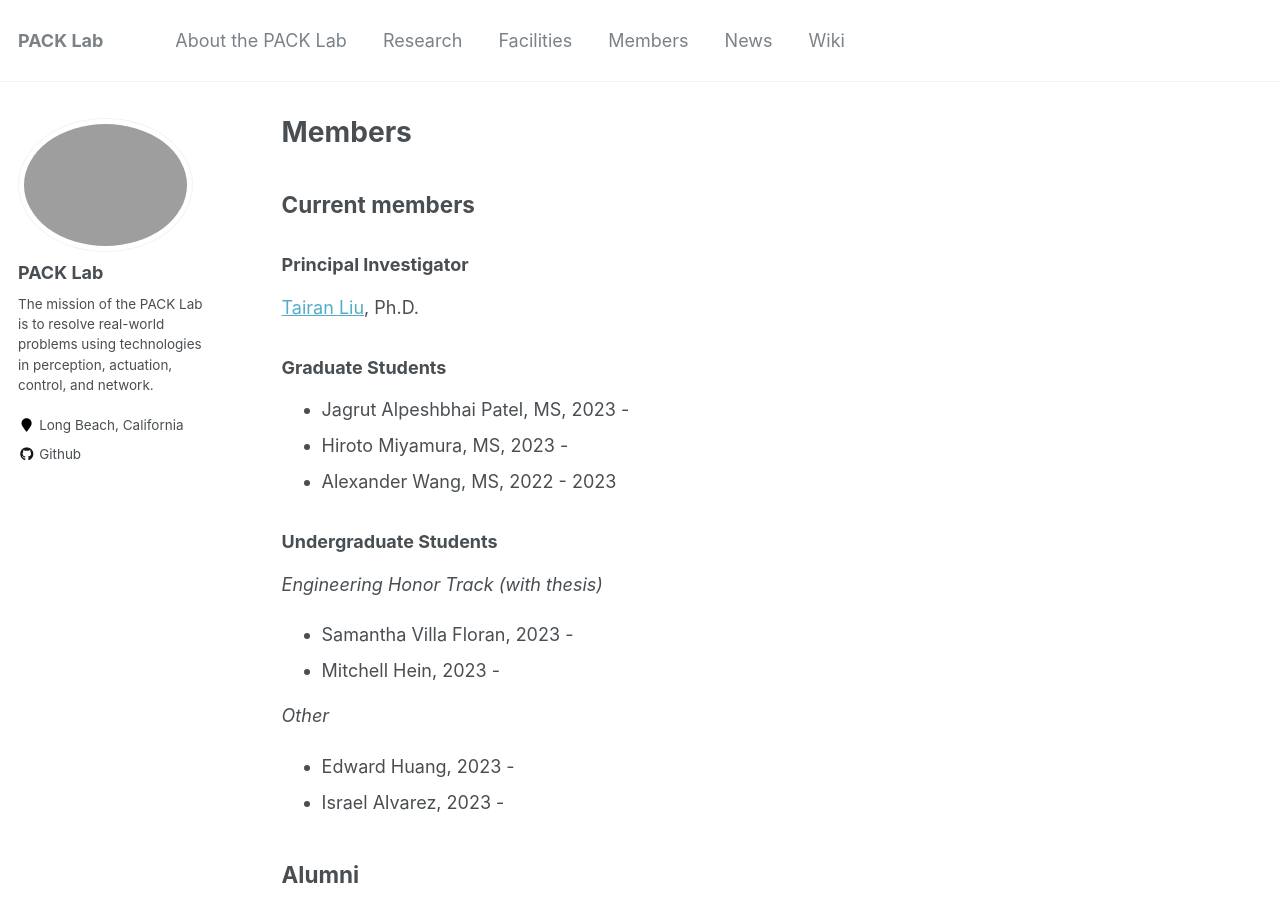
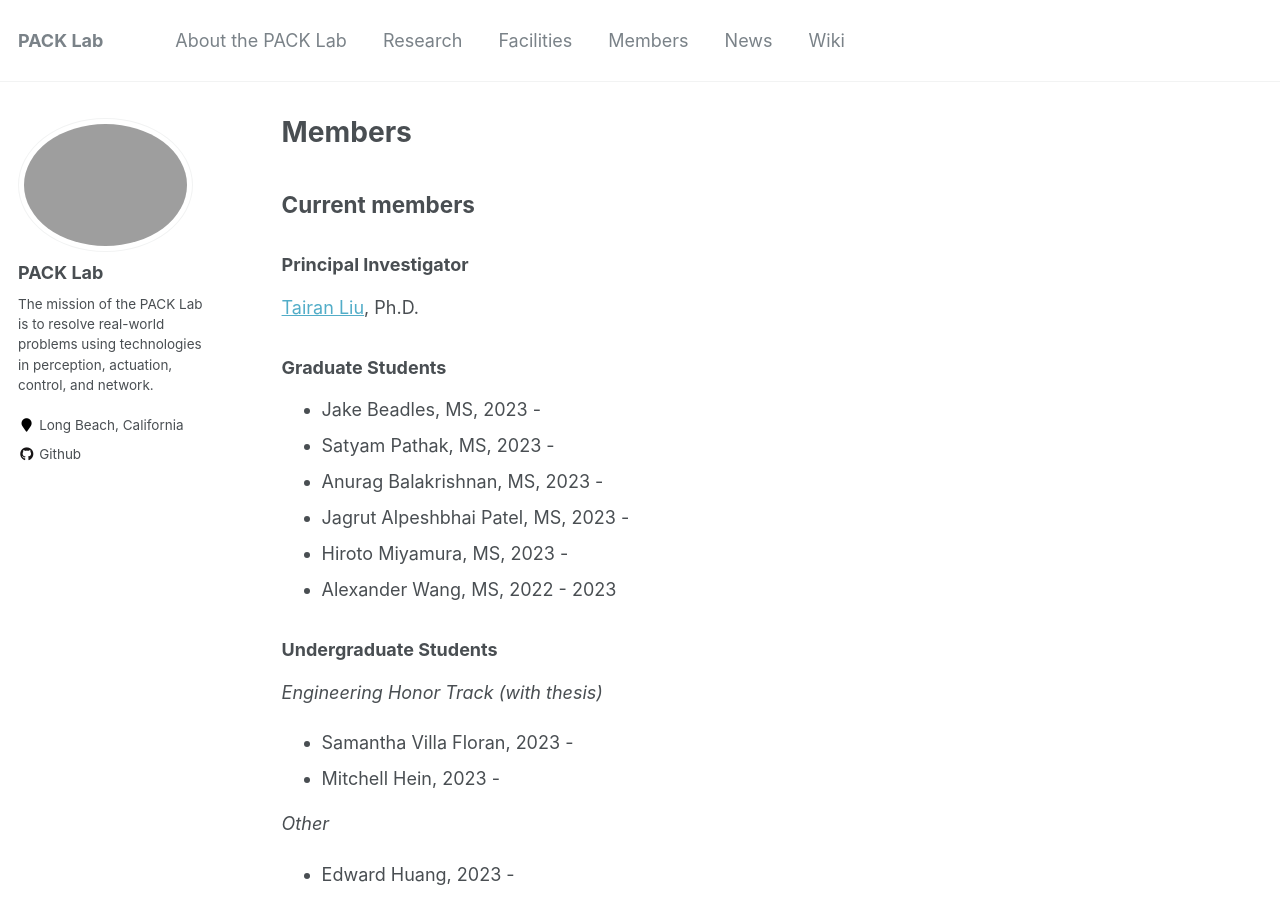
Before and after one commit to pack-lab/pack-lab.github.io, a Jekyll site: the page built from _pages/members.md, in a window 1280 px wide and 900 px high. Built offline with Jekyll 4.4.1, drawn with Linux system fonts in a browser that asks for light colours.

Commit message:
Update members.md

```diff
--- a/_pages/members.md
+++ b/_pages/members.md
@@ -12,6 +12,9 @@ author_profile: true
 
 ### Graduate Students
 
+* Jake Beadles, MS, 2023 -
+* Satyam Pathak, MS, 2023 -
+* Anurag Balakrishnan, MS, 2023 -
 * Jagrut Alpeshbhai Patel, MS, 2023 -
 * Hiroto Miyamura, MS, 2023 -
 * Alexander Wang, MS, 2022 - 2023
```
